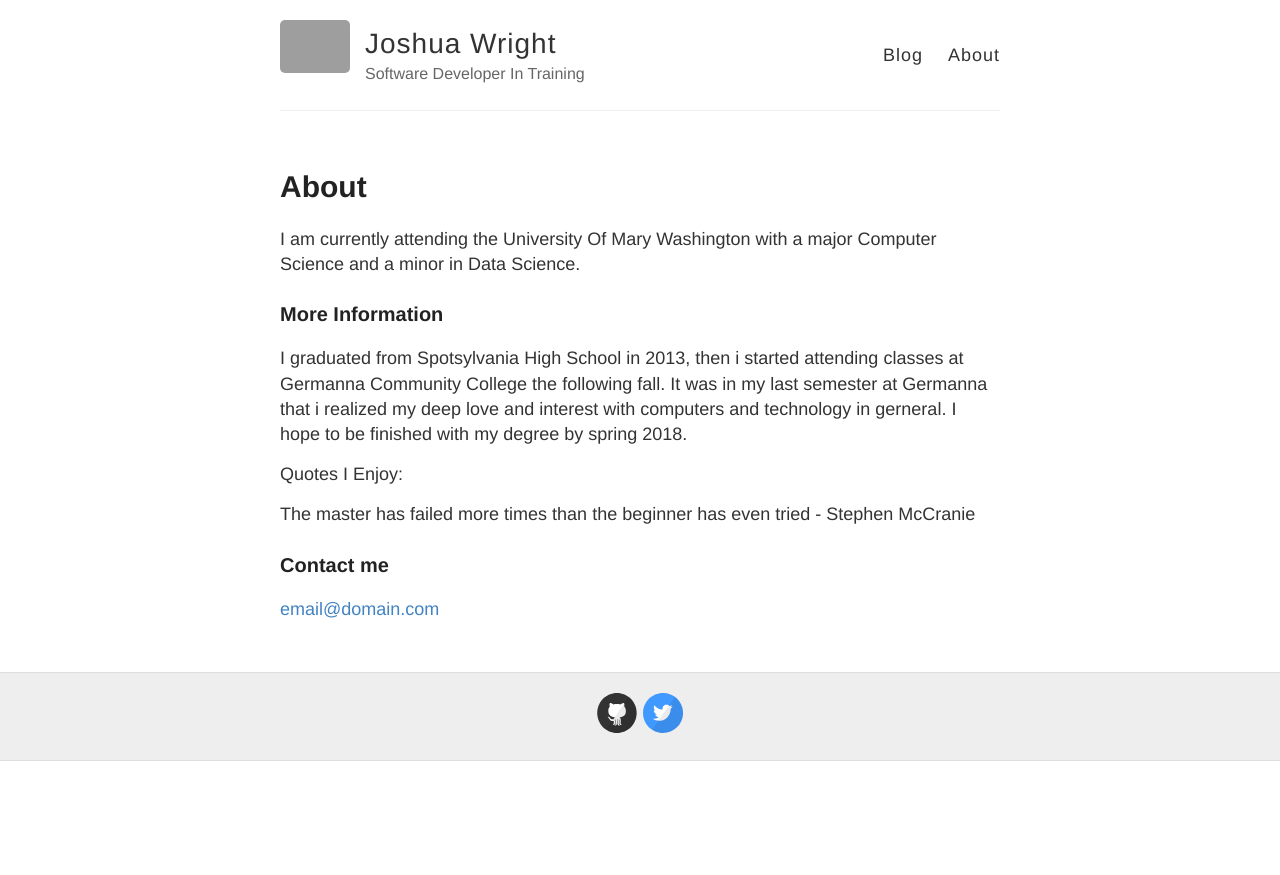
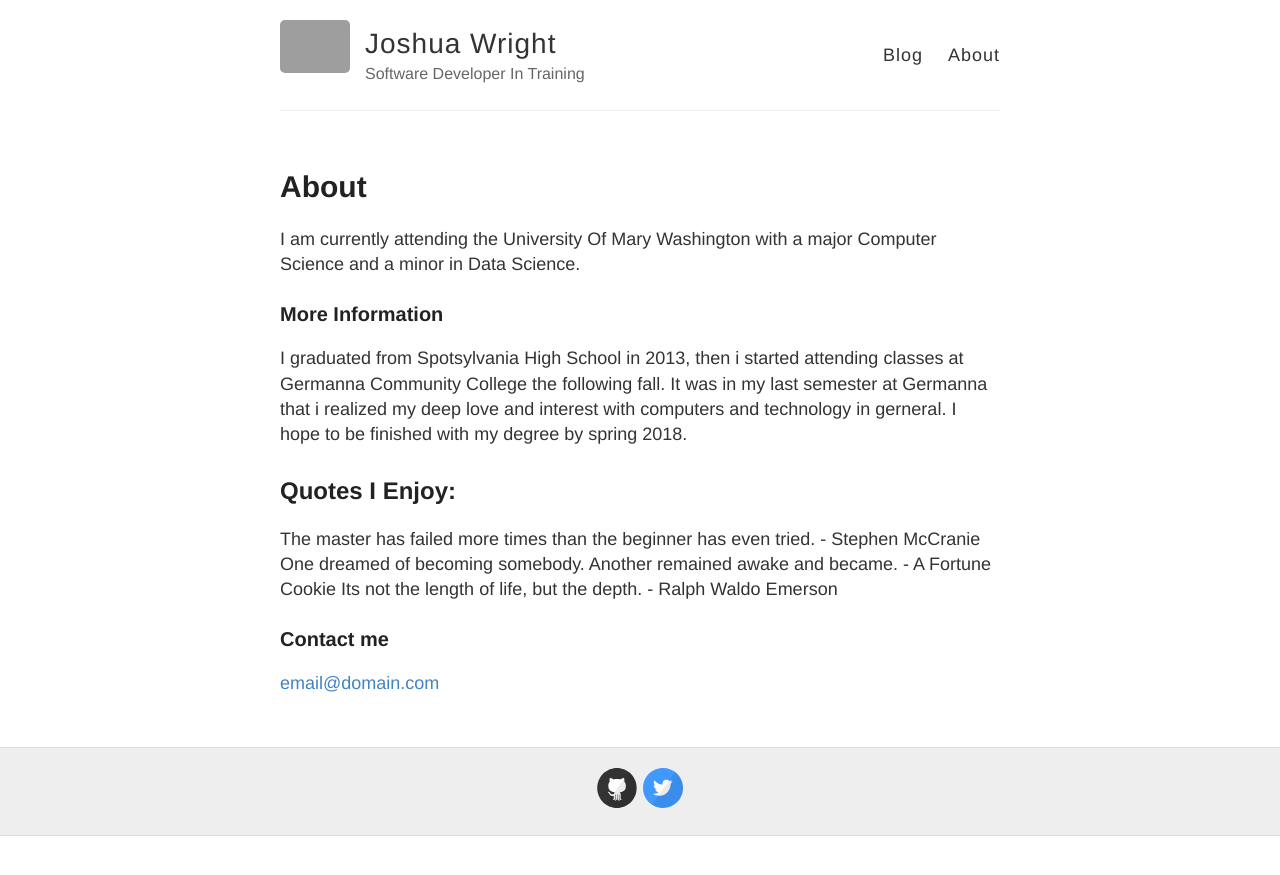
Before and after one commit to JoshTWright/devBlog, a Jekyll site: the page built from about.md, in a window 1280 px wide. Shown: the top 875 px of the page. Built offline with Jekyll 4.4.1, drawn with Linux system fonts in a browser that asks for light colours; grey boxes are pictures that could not be loaded.

Commit message:
Update about.md

```diff
--- a/about.md
+++ b/about.md
@@ -10,11 +10,17 @@ I am currently attending the University Of Mary Washington with a major Computer
 
 I graduated from Spotsylvania High School in 2013, then i started attending classes at Germanna Community College the following fall. It was in my last semester at Germanna that i realized my deep love and interest with computers and technology in gerneral. I hope to be finished with my degree by spring 2018.
 
+
+
 Quotes I Enjoy:
+---------------
 
-The master has failed more times than the beginner has even tried
+The master has failed more times than the beginner has even tried.
                                                 - Stephen McCranie
-
+One dreamed of becoming somebody. Another remained awake and became.
+                                                - A Fortune Cookie
+Its not the length of life, but the depth.
+                                                - Ralph Waldo Emerson
 ### Contact me
 
 [email@domain.com](mailto:email@domain.com)
```
